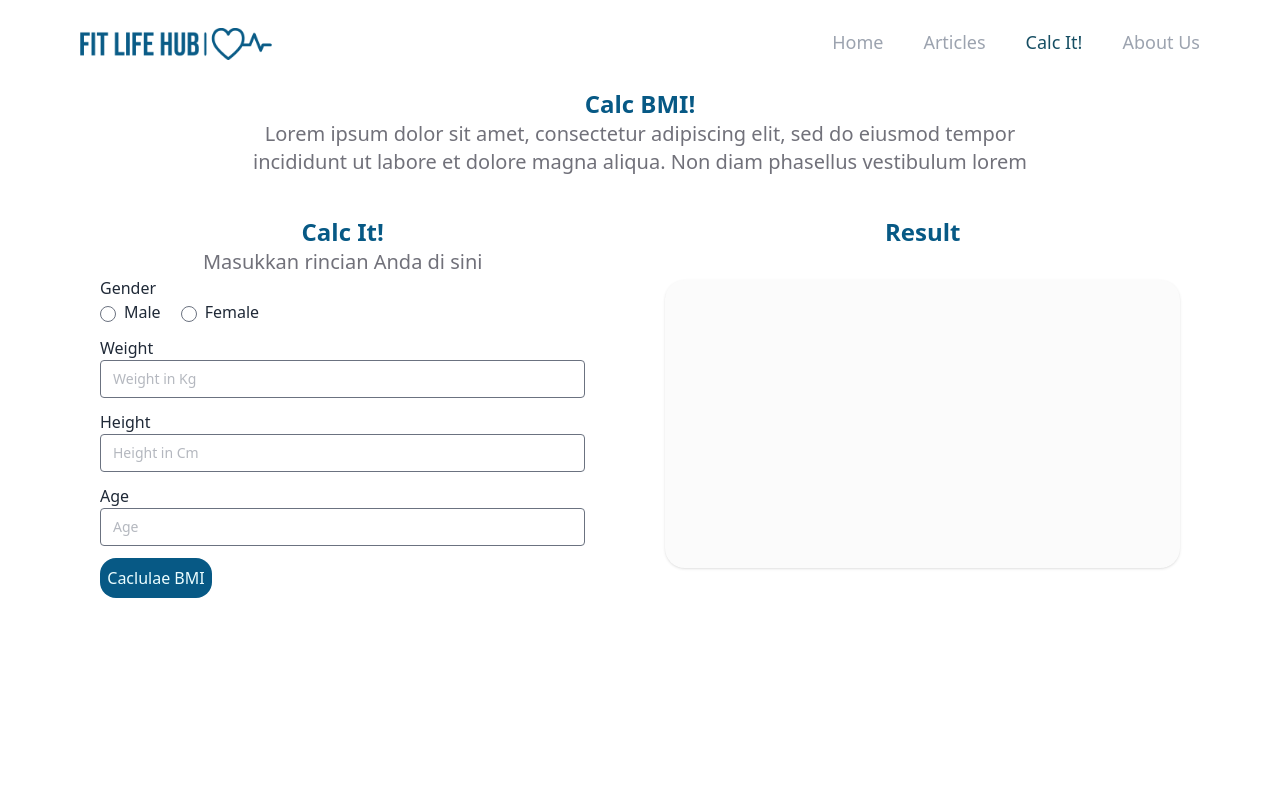
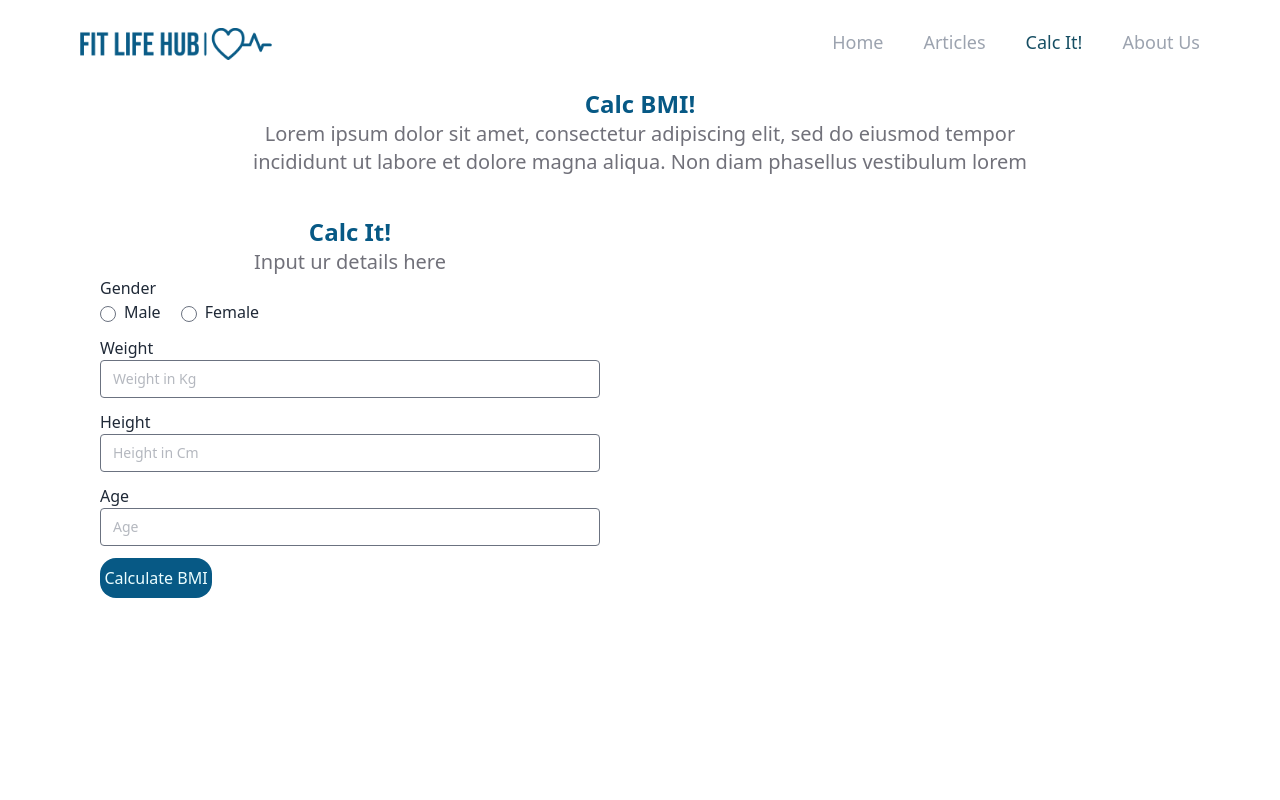
Before and after one commit to praset911/Capstone_Project, a React (Vite) app: page /calc-it in a window 1280 px wide. Shown: the top 800 px of the page. Built offline with nearby package versions, Linux system fonts and the light colour scheme.

Commit message:
Selesai Kalkulator

```diff
--- a/src/App.jsx
+++ b/src/App.jsx
@@ -1,10 +1,10 @@
-import { BrowserRouter, Route, Routes } from 'react-router-dom';
-import Navbar from './components/Fragments/Navbar';
-import Footer from './components/Fragments/Footer';
-import Home from './pages/Home';
-import Articles from './pages/Articles';
-import Calculator from './pages/Calculator';
-import AboutUs from './pages/AboutUs';
+import { BrowserRouter, Route, Routes } from "react-router-dom";
+import Navbar from "./components/Fragments/Navbar";
+import Footer from "./components/Fragments/Footer";
+import Home from "./pages/Home";
+import Articles from "./pages/Articles";
+import Calculator from "./pages/Calculator";
+import AboutUs from "./pages/AboutUs";
 const App = () => {
   return (
     <div className="md:flex flex-col min-h-screen">
@@ -13,7 +13,7 @@ const App = () => {
         <Routes>
           <Route path="/" element={<Home />} />
           <Route path="articles" element={<Articles />} />
-          <Route path="calc-it" element={<Calculator />} />
+          <Route path="calc-it" element={<Calculator />}></Route>
           <Route path="about-us" element={<AboutUs />} />
         </Routes>
         <Footer />
--- a/src/components/Elements/BMIRes.jsx
+++ b/src/components/Elements/BMIRes.jsx
@@ -7,6 +7,7 @@ const BMIResult = ({ bmi }) => (
     <h2>Your BMI is:</h2>
     <br />
     <h3 className="text-5xl">{bmi}</h3>
+    {bmi && (
       <h3>
         {bmi < 18.5
           ? "Underweight"
@@ -16,6 +17,7 @@ const BMIResult = ({ bmi }) => (
           ? "Overweight"
           : "Obesity"}
       </h3>
+    )}
   </div>
 );
 
--- /dev/null
+++ b/src/components/Elements/BodyWeightRes.jsx
@@ -0,0 +1,13 @@
+/* eslint-disable react/prop-types */
+// eslint-disable-next-line no-unused-vars
+import React from "react";
+
+const BodyWeightResult = ({ bodyWeight }) => (
+  <div className="items-center text-center">
+    <h2>Your Ideal Body Weight is:</h2>
+    <br />
+    <h3 className="text-5xl mb-2"> {bodyWeight} </h3>
+  </div>
+);
+
+export default BodyWeightResult;
--- /dev/null
+++ b/src/components/Elements/CaloriesRes.jsx
@@ -0,0 +1,24 @@
+/* eslint-disable react/prop-types */
+// eslint-disable-next-line no-unused-vars
+import React from "react";
+
+const CaloriesResult = ({ calories }) => (
+  <div className="items-center text-center">
+    <h2>Your Calories need is:</h2>
+    <br />
+    <h3 className="text-lg mb-2">
+      Sedentary lifestyle needs <b>{Math.round(calories * 1.2)}</b> calories
+    </h3>
+    <h3 className="text-lg mb-2">
+      Infrequently engage in physical activity
+      <b> {Math.round(calories * 1.3)}</b> calories
+    </h3>
+    <h3 className="text-lg mb-2">
+      Regularly exercise
+      <b> {Math.round(calories * 1.4)}</b> calories
+    </h3>
+    <h3></h3>
+  </div>
+);
+
+export default CaloriesResult;
--- a/src/components/Elements/InputForm.jsx
+++ b/src/components/Elements/InputForm.jsx
@@ -1,5 +1,6 @@
 /* eslint-disable react/prop-types */
 /* eslint-disable no-unused-vars */
+// File: InputForm.jsx
 import React from "react";
 
 const InputForm = ({
@@ -11,14 +12,33 @@ const InputForm = ({
   setHeight,
   age,
   setAge,
-  handleCalculateBMI,
+  handleCalculate,
 }) => {
+  const handleWeightChange = (e) => {
+    const newWeight = e.target.value;
+    if (newWeight === "" || parseFloat(newWeight) >= 0) {
+      setWeight(newWeight);
+    }
+  };
+
+  const handleHeightChange = (e) => {
+    const newHeight = e.target.value;
+    if (newHeight === "" || parseFloat(newHeight) >= 0) {
+      setHeight(newHeight);
+    }
+  };
+
+  const handleAgeChange = (e) => {
+    const newAge = e.target.value;
+    if (newAge === "" || parseFloat(newAge) >= 0) {
+      setAge(newAge);
+    }
+  };
+
   return (
     <div>
       <div className="mb-3">
-        <label htmlFor="gender" className="mb-2">
-          Gender
-        </label>
+        <label className="mb-2">Gender</label>
         <form>
           <input
             type="radio"
@@ -27,9 +47,7 @@ const InputForm = ({
             checked={gender === "male"}
             onChange={() => setGender("male")}
           />
-          <label htmlFor="male" className="ml-2">
-            Male
-          </label>
+          <label className="ml-2">Male</label>
 
           <input
             type="radio"
@@ -39,52 +57,44 @@ const InputForm = ({
             className="ml-5"
             onChange={() => setGender("female")}
           />
-          <label htmlFor="female" className="ml-2">
-            Female
-          </label>
+          <label className="ml-2">Female</label>
         </form>
       </div>
       <div className="mb-3">
-        <label htmlFor="weight" className="mb-2">
-          Weight
-        </label>
+        <label className="mb-2">Weight</label>
         <input
           type="number"
           value={weight}
-          onChange={(e) => setWeight(e.target.value)}
+          onChange={handleWeightChange}
           className="text-sm rounded w-full py-2 placeholder:opacity-50"
           placeholder="Weight in Kg"
         />
       </div>
       <div className="mb-3">
-        <label htmlFor="height" className="mb-2">
-          Height
-        </label>
+        <label className="mb-2">Height</label>
         <input
           type="number"
           value={height}
-          onChange={(e) => setHeight(e.target.value)}
+          onChange={handleHeightChange}
           className="text-sm rounded w-full py-2 placeholder:opacity-50"
           placeholder="Height in Cm"
         />
       </div>
       <div className="mb-3">
-        <label htmlFor="age" className="mb-2">
-          Age
-        </label>
+        <label className="mb-2">Age</label>
         <input
           type="number"
           value={age}
+          onChange={handleAgeChange}
           className="text-sm rounded w-full py-2 placeholder:opacity-50"
           placeholder="Age"
-          onChange={(e) => setAge(e.target.value)}
         />
       </div>
       <button
-        onClick={handleCalculateBMI}
+        onClick={handleCalculate}
         className="h-10 w-28 rounded-2xl bg-sky-800 text-cyan-50"
       >
-        Caclulae BMI
+        Calculate BMI
       </button>
     </div>
   );
--- /dev/null
+++ b/src/components/Fragments/ResNav.jsx
@@ -0,0 +1,15 @@
+import NavButton from "../Elements/Navbutton";
+
+const ResultNavbar = () => {
+  return (
+    <div className="bg-white px-5 item-center ">
+      <div className="font-medium text-lg text-center mx-3">
+        <NavButton to="bmi" label="BMI" />
+        <NavButton to="calories" label="Calories" />
+        <NavButton to="body-weight" label="Body Weight" />
+      </div>
+    </div>
+  );
+};
+
+export default ResultNavbar;
--- a/src/components/Fragments/ResultDisplay.jsx
+++ b/src/components/Fragments/ResultDisplay.jsx
@@ -1,14 +1,31 @@
 /* eslint-disable no-unused-vars */
 /* eslint-disable react/prop-types */
-import React from "react";
+import React, { useState } from "react";
 import BMIResult from "../Elements/BMIRes";
+import CaloriesResult from "../Elements/CaloriesRes";
+import BodyWeightResult from "../Elements/BodyWeightRes";
+import { Tabs } from "flowbite-react";
 
-const ResultDisplay = ({ bmi }) => {
+const ResultDisplay = ({ bmi, calories, bodyWeight }) => {
+  const [activeTab, setActiveTab] = useState(0); // Default active tab index
+
   return (
     <div className="">
       <h3 className="text-center text-sky-800 text-2xl font-bold">Result</h3>
       <div className="w-full min-h-[18rem] bg-zinc-300 bg-opacity-10 rounded-[1.25rem] shadow mt-[2rem]">
-        {bmi !== null && <BMIResult bmi={bmi} />}
+        <Tabs active={activeTab} onChange={(index) => setActiveTab(index)}>
+          <Tabs.Item title="BMI">
+            {bmi !== null && <BMIResult bmi={bmi} />}
+          </Tabs.Item>
+          <Tabs.Item title="Calories">
+            {calories !== null && <CaloriesResult calories={calories} />}
+          </Tabs.Item>
+          <Tabs.Item title="Body Weight">
+            {bodyWeight !== null && (
+              <BodyWeightResult bodyWeight={bodyWeight} />
+            )}
+          </Tabs.Item>
+        </Tabs>
       </div>
     </div>
   );
--- /dev/null
+++ b/src/components/Utils/BodyWeightCal.jsx
@@ -0,0 +1,11 @@
+// BMIUtils.js
+const calculateBodyWeight = (height, gender) => {
+  if (gender === "male") {
+    return height - 100 - (height - 100) * 0.1;
+  } else if (gender === "female") {
+    return height - 100 - (height - 100) * 0.15;
+  }
+  return null;
+};
+
+export { calculateBodyWeight };
--- /dev/null
+++ b/src/components/Utils/CaloriesCal.jsx
@@ -0,0 +1,13 @@
+// BMIUtils.js
+const calculateCalories = (weight, height, age, gender) => {
+  if (weight && height && age && gender) {
+    if (gender === "male") {
+      return 66.5 + 13.75 * weight + 5.003 * height - 6.755 * age;
+    } else if (gender === "female") {
+      return 665.1 + 9.563 * weight + 1.85 * height - 4.676 * age;
+    }
+  }
+  return null;
+};
+
+export { calculateCalories };
--- a/src/pages/Calculator.jsx
+++ b/src/pages/Calculator.jsx
@@ -2,6 +2,8 @@
 /* eslint-disable no-unused-vars */
 import React, { useState } from "react";
 import { calculateBMI } from "../components/Utils/BMICal";
+import { calculateCalories } from "../components/Utils/CaloriesCal";
+import { calculateBodyWeight } from "../components/Utils/BodyWeightCal";
 import InputForm from "../components/Elements/InputForm";
 import ResultDisplay from "../components/Fragments/ResultDisplay";
 
@@ -16,9 +18,10 @@ const Calculator = () => {
   const [age, setAge] = useState("");
   const [bmi, setBMI] = useState(null);
   const [calories, setCalories] = useState(null);
+  const [bodyWeight, setbodyWeight] = useState(null);
   const [errorMessage, setErrorMessage] = useState("");
 
-  const handleCalculateBMI = () => {
+  const handleCalculate = () => {
     if (!gender || !weight || !height || !age) {
       setErrorMessage("Silakan lengkapi semua kolom");
       return;
@@ -26,18 +29,22 @@ const Calculator = () => {
 
     const calculatedBMI = calculateBMI(weight, height);
     setBMI(calculatedBMI);
+
+    const calculatedCalories = calculateCalories(weight, height, age, gender);
+    setCalories(calculatedCalories);
+
+    const calculatedbodyWeight = calculateBodyWeight(height, gender);
+    setbodyWeight(calculatedbodyWeight);
+
     setErrorMessage("");
   };
 
   return (
-    <div className="flex flex-col min-h-screen">
-      <body>
-        <h1 className="text-center text-sky-800 text-2xl font-bold">
-          Calc BMI!
-        </h1>
+    <body className="min-h-screen">
+      <h1 className="text-center text-sky-800 text-2xl font-bold">Calc BMI!</h1>
       <h4 className="text-center text-zinc-500 font-normal text-xl">
-          Lorem ipsum dolor sit amet, consectetur adipiscing elit, sed do
-          eiusmod tempor <br />
+        Lorem ipsum dolor sit amet, consectetur adipiscing elit, sed do eiusmod
+        tempor <br />
         incididunt ut labore et dolore magna aliqua. Non diam phasellus
         vestibulum lorem
       </h4>
@@ -48,7 +55,7 @@ const Calculator = () => {
             Calc It!
           </h3>
           <h5 className="text-center text-zinc-500 font-normal text-xl">
-              Masukkan rincian Anda di sini
+            Input ur details here
           </h5>
           <InputForm
             gender={gender}
@@ -59,17 +66,22 @@ const Calculator = () => {
             setHeight={setHeight}
             age={age}
             setAge={setAge}
-              handleCalculateBMI={handleCalculateBMI}
+            handleCalculate={handleCalculate}
           />
           {/* Komponen ErrorMessage */}
           <ErrorMessage message={errorMessage} />
         </div>
-          <div className="w-[530px] h-[282px]">
-            <ResultDisplay bmi={bmi} />
+        <div className="w-[500px] h-[282px">
+          {bmi && calories && bodyWeight && (
+            <ResultDisplay
+              bmi={bmi}
+              calories={calories}
+              bodyWeight={bodyWeight}
+            />
+          )}
         </div>
       </div>
     </body>
-    </div>
   );
 };
 
```
Also changed, not shown: src/main.jsx (+5 -5 lines). Lines whose indentation alone changed are shown as unchanged.
